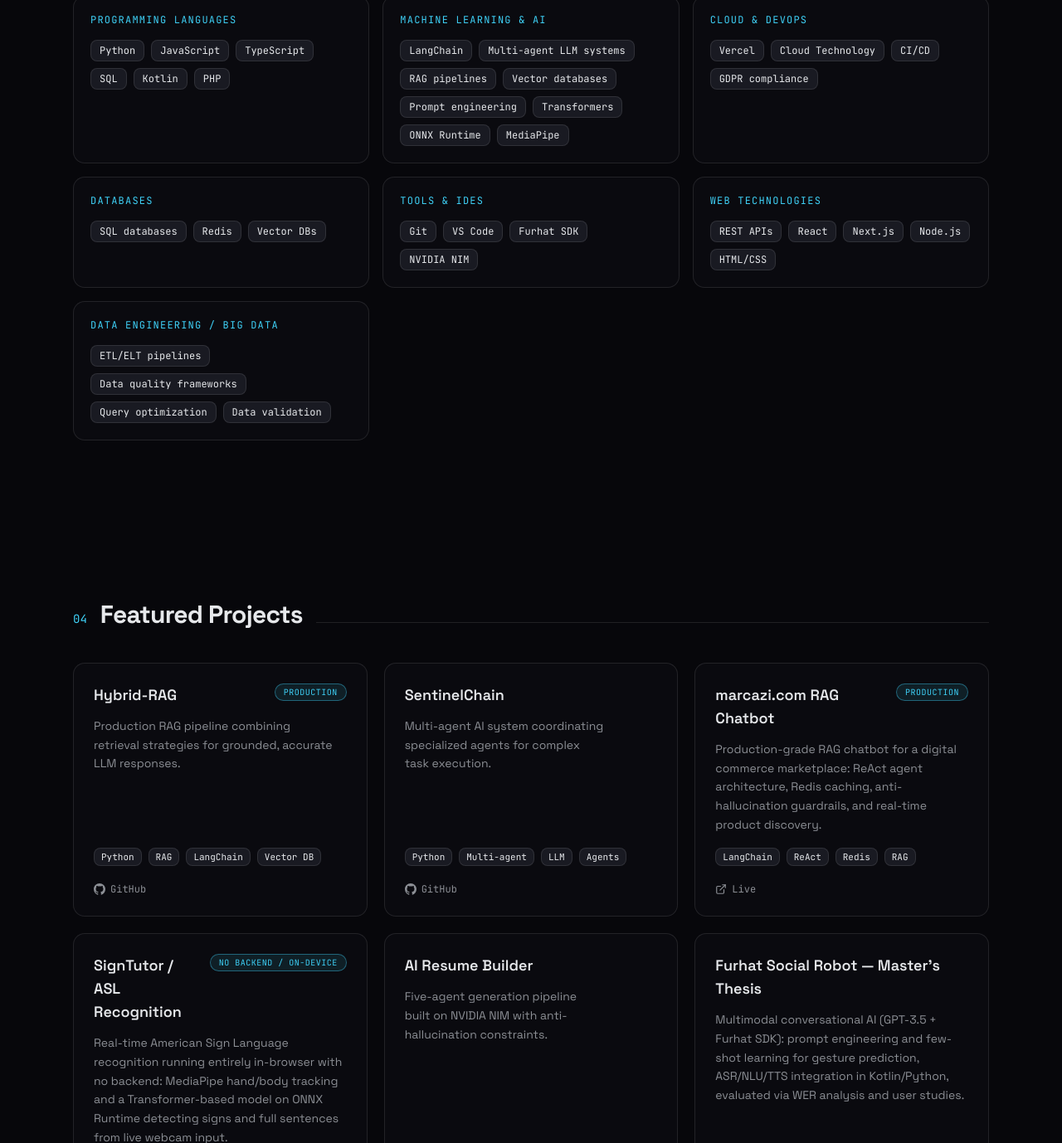
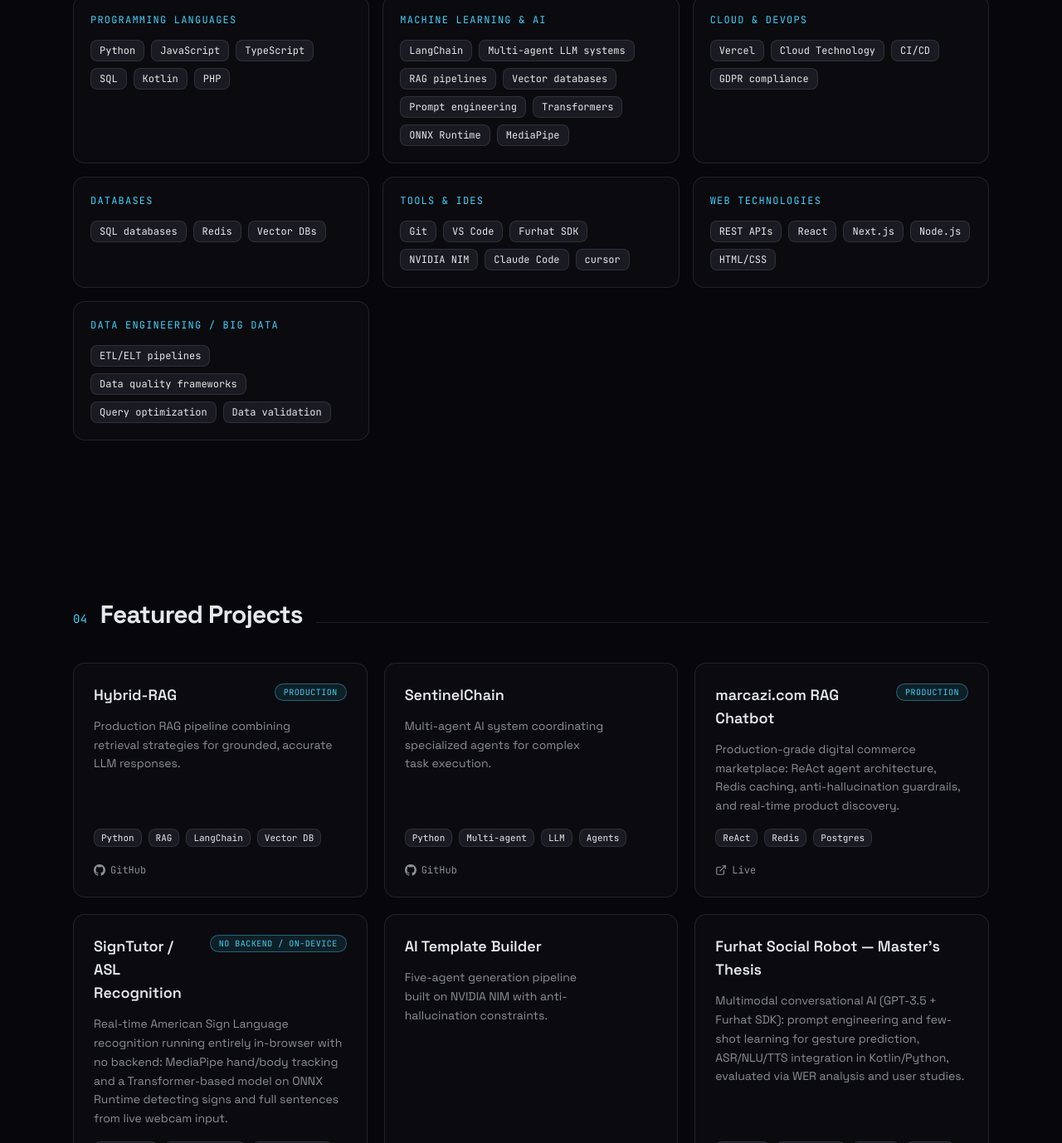
Before and after one commit to afilfarhan/portfolio-website, a Next.js app: page / in a window 1280 px wide. Shown: the part 2491-3869 px from the top of the page at 83% size. Built offline with nearby package versions, Linux system fonts and the light colour scheme.

Commit message:
update resume-data.ts

```diff
--- a/content/resume-data.ts
+++ b/content/resume-data.ts
@@ -88,7 +88,7 @@ export const skillGroups: SkillGroup[] = [
   },
   {
     category: "Tools & IDEs",
-    skills: ["Git", "VS Code", "Furhat SDK", "NVIDIA NIM"],
+    skills: ["Git", "VS Code", "Furhat SDK", "NVIDIA NIM", "Claude Code", "cursor"],
   },
   {
     category: "Web Technologies",
@@ -127,8 +127,8 @@ export const projects: Project[] = [
   {
     title: "marcazi.com RAG Chatbot",
     description:
-      "Production-grade RAG chatbot for a digital commerce marketplace: ReAct agent architecture, Redis caching, anti-hallucination guardrails, and real-time product discovery.",
-    tags: ["LangChain", "ReAct", "Redis", "RAG"],
+      "Production-grade digital commerce marketplace: ReAct agent architecture, Redis caching, anti-hallucination guardrails, and real-time product discovery.",
+    tags: ["ReAct", "Redis","Postgres"],
     live: "https://marcazi.com",
     badge: "production",
   },
@@ -140,7 +140,7 @@ export const projects: Project[] = [
     badge: "no backend / on-device",
   },
   {
-    title: "AI Resume Builder",
+    title: "AI Template Builder",
     description:
       "Five-agent generation pipeline built on NVIDIA NIM with anti-hallucination constraints.",
     tags: ["NVIDIA NIM", "Multi-agent", "Python"],
```
